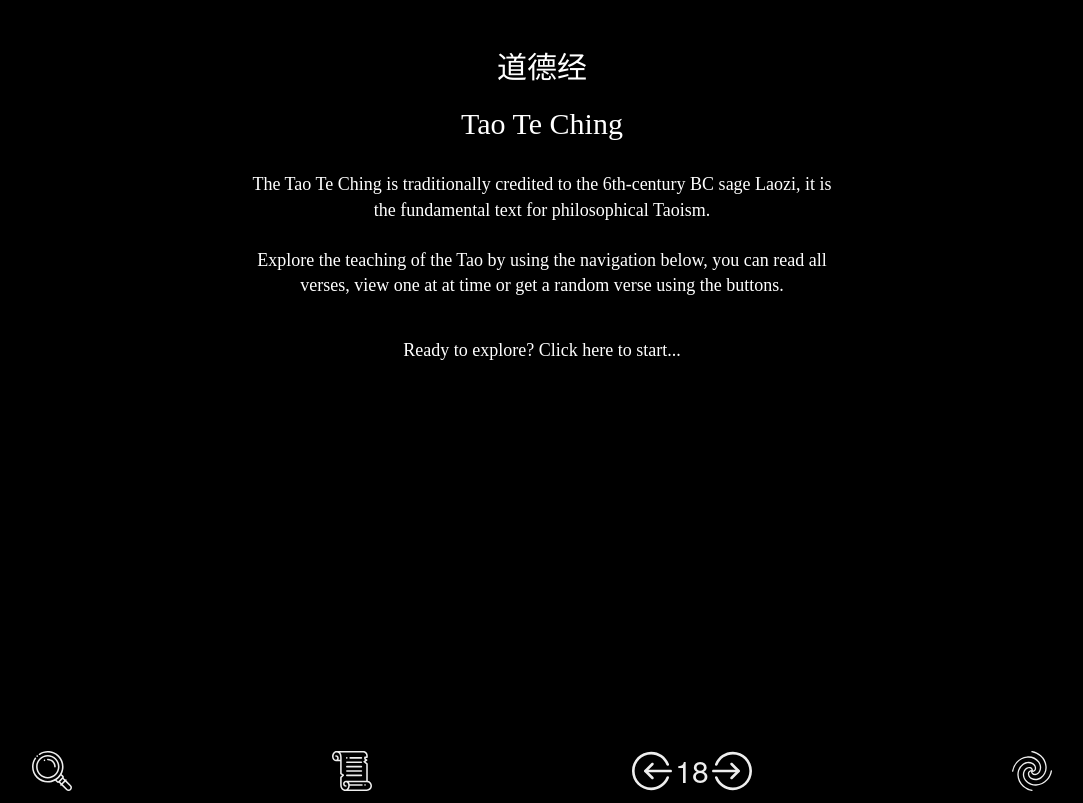
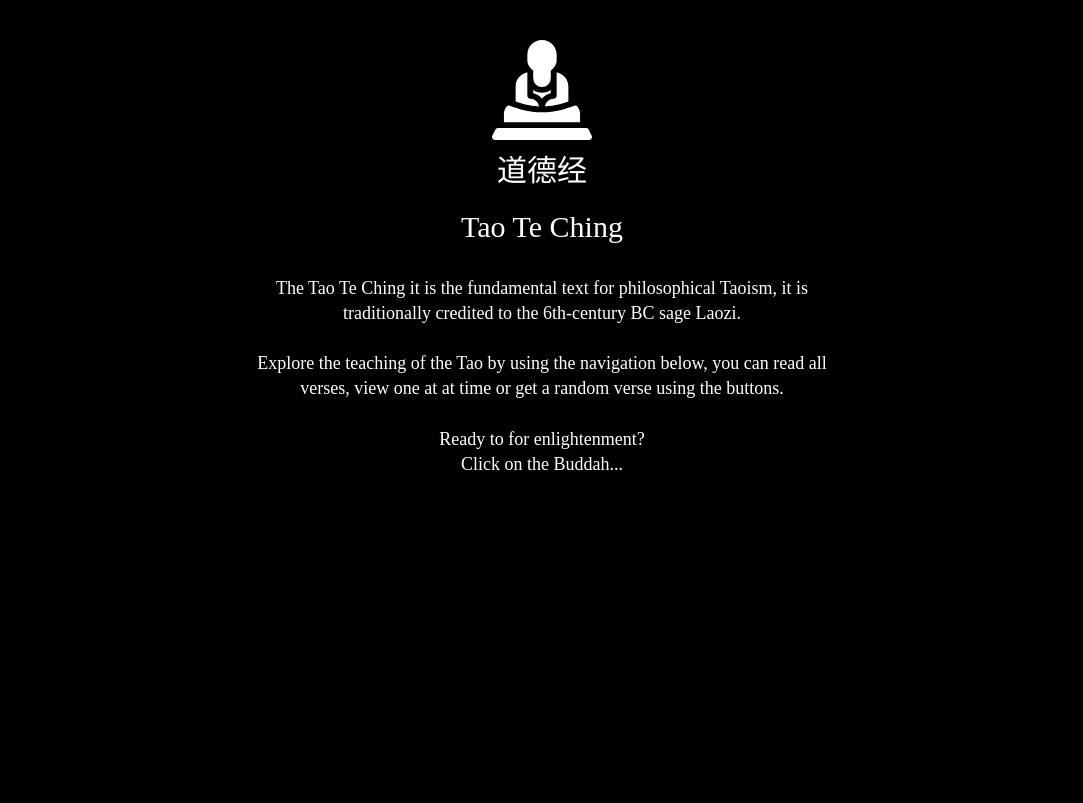
Before and after one commit to djmisha/learnzen.org, a React (Create React App) app: page / in a window 1280 px wide. Shown: the whole page, without its empty margins (98-1181 px from the left). Built offline with nearby package versions, Linux system fonts and the light colour scheme; a web font is replaced by a local one.

Commit message:
Welcome scene, buddah, better icons

```diff
--- a/src/css/App.css
+++ b/src/css/App.css
@@ -84,8 +84,14 @@ header.spin-more .logo svg {
 	transform: rotate(-180deg);
 }
 
+
+.buddah svg {
+	fill: #fff;
+	width: 100px;
+}
+
 .the-info-icon {
-	position: fixed;
+	position: absolute;
 	right: 15px;
 	top: 10px;
 }
@@ -143,7 +149,7 @@ ul.all-poems {
 
 .all-poems > li {
 	max-width: 400px;
-	padding: 80px 0px 40px 0px;
+	padding: 80px 0px 60px 0px;
 	font-family: 'Source Serif Pro', serif;
 	font-size: 18px;
 	position: relative;
@@ -192,7 +198,7 @@ form {
 	align-items: center;
 	color: #eee;
 	line-height: 0;
-	z-index: 799;
+	z-index: 1;
 }
 
 form label {
@@ -245,7 +251,8 @@ form label {
 	display: flex;
 	align-items: center;
 	justify-content: space-between;
-	width: 120px;
+	width: 160px;
+	/*border: 1px solid white;*/
 }
 
 .nav-icon svg {
--- /dev/null
+++ b/src/images/icon-buddah.js
@@ -0,0 +1,11 @@
+import React from 'react';
+
+class IconBuddah extends React.Component {
+  render() {
+    return (
+    	<svg xmlns="http://www.w3.org/2000/svg" viewBox="0 0 511.999 511.999"><path d="M256 .02c-42.3 0-74.994 34.5-74.994 74.994v30.997c0 21.597 17.1 39.598 29.997 51.295l.6.6-.6.3v37.797a44.996 44.996 0 1 0 89.992 0v-37.797l-.6-.3.6-.6c12.9-11.698 29.997-29.697 29.997-51.295V75.015C330.993 34.178 298.074.02 256 .02zM211.003 256v16.5C229.3 276.1 245.2 286.597 256 300.997c10.8-14.4 26.698-24.9 44.996-28.498V256c-25.2 18.898-64.793 18.898-89.992 0zm-15 44.996c-8.4 0-15-6.6-15-15v-120.3C140.62 176.85 121 206.6 121 239.2v75.992c30 10.002 64.85 22.4 119.388 24.693-2.995-21.97-21.588-38.9-44.394-38.9zm134.99-135.29v120.3c0 8.398-6.598 15-15 15-22.806 0-41.4 16.92-44.394 38.9 54.526-2.292 89.384-14.7 119.388-24.693V239.2c0-32.097-19.914-63.102-59.995-73.494zM510.396 490.27l-15-30.997c-2.54-5.08-7.733-8.3-13.415-8.3H30.017a15 15 0 0 0-13.415 8.29l-15 30.997c-5 9.967 2.3 21.707 13.417 21.707h481.96c11.106 0 18.416-11.74 13.416-21.707zm-59.413-111.85c0-14.312-5.1-27.5-14.008-38.028-3.72-4.395-10.086-5.56-15.548-3.74-46.144 15.384-92.182 33.55-165.427 33.55-72.835 0-118.413-17.876-165.427-33.55-5.462-1.822-11.828-.656-15.548 3.74-8.918 10.54-14.008 23.716-14.008 38.028v42.564h389.967l-.001-42.564z"/></svg>
+    )
+  }
+}
+
+export default IconBuddah;
--- a/src/images/icon-next.js
+++ b/src/images/icon-next.js
@@ -3,7 +3,7 @@ import React from 'react';
 class NavIconNext extends React.Component {
   render() {
     return (
-    	<svg height="490pt" viewBox="0 -10 490.66667 490" width="490pt" xmlns="http://www.w3.org/2000/svg"><path d="m325.332031 251h-309.332031c-8.832031 0-16-7.167969-16-16s7.167969-16 16-16h309.332031c8.832031 0 16 7.167969 16 16s-7.167969 16-16 16zm0 0"/><path d="m240 336.332031c-4.097656 0-8.191406-1.554687-11.308594-4.691406-6.25-6.25-6.25-16.382813 0-22.636719l74.027344-74.023437-74.027344-74.027344c-6.25-6.25-6.25-16.386719 0-22.636719 6.253906-6.25 16.386719-6.25 22.636719 0l85.332031 85.335938c6.25 6.25 6.25 16.382812 0 22.632812l-85.332031 85.332032c-3.136719 3.160156-7.230469 4.714843-11.328125 4.714843zm0 0"/><path d="m256 469.667969c-97.089844 0-182.804688-58.410157-218.410156-148.824219-3.242188-8.191406.808594-17.492188 9.023437-20.734375 8.191407-3.199219 17.515625.789063 20.757813 9.046875 30.742187 78.058594 104.789062 128.511719 188.628906 128.511719 111.742188 0 202.667969-90.925781 202.667969-202.667969s-90.925781-202.667969-202.667969-202.667969c-83.839844 0-157.886719 50.453125-188.628906 128.511719-3.265625 8.257812-12.566406 12.246094-20.757813 9.046875-8.214843-3.242187-12.265625-12.542969-9.023437-20.734375 35.605468-90.414062 121.320312-148.824219 218.410156-148.824219 129.386719 0 234.667969 105.28125 234.667969 234.667969s-105.28125 234.667969-234.667969 234.667969zm0 0"/></svg>
+    	<svg id="Capa_1" enable-background="new 0 0 512 512" height="512" viewBox="0 0 512 512" width="512" xmlns="http://www.w3.org/2000/svg"><g><g><path d="m502.111 235.502-179.533-141.761c-7.75-6.119-18.074-7.252-26.939-2.957-9.011 4.366-14.608 13.354-14.608 23.454v65.372h-271.031c-5.523 0-10 4.478-10 10v132.779c0 5.522 4.477 10 10 10h271.03v65.372c0 10.102 5.598 19.089 14.608 23.454 3.566 1.728 7.367 2.578 11.143 2.578 5.61-.001 11.163-1.877 15.796-5.535l179.534-141.763c6.285-4.962 9.889-12.433 9.889-20.496s-3.605-15.534-9.889-20.497zm-12.395 25.297-179.533 141.763c-2.375 1.874-4.668 1.215-5.823.655-1.001-.485-3.329-1.987-3.329-5.456v-44.319l40.585-30.561c4.412-3.322 5.295-9.592 1.973-14.004-3.322-4.411-9.591-5.294-14.004-1.973l-28.555 21.502v-6.018c0-5.522-4.477-10-10-10h-271.03v-112.778h271.03c5.523 0 10-4.478 10-10v-75.372c0-3.469 2.328-4.971 3.329-5.456 1.156-.561 3.45-1.221 5.824.656l137.479 108.556-45.859 34.532c-4.412 3.322-5.295 9.592-1.973 14.004 1.965 2.609 4.962 3.985 7.996 3.985 2.094 0 4.206-.656 6.007-2.013l50.058-37.694 25.825 20.391c1.451 1.146 2.284 2.896 2.284 4.8 0 1.905-.833 3.655-2.284 4.8z"/><g><g><g><g><path d="m372.02 297.469c-4.171 0-8.016-2.695-9.415-6.631-1.379-3.879-.204-8.327 2.946-10.991 3.284-2.777 8.09-3.121 11.745-.863 3.497 2.16 5.336 6.417 4.523 10.445-.931 4.617-5.085 8.04-9.799 8.04z"/></g></g></g></g></g></g></svg>
     )
   }
 }
--- a/src/images/icon-prev.js
+++ b/src/images/icon-prev.js
@@ -3,7 +3,7 @@ import React from 'react';
 class NavIconPrev extends React.Component {
   render() {
     return (
-    	<svg height="490pt" viewBox="0 -10 490.66667 490" width="490pt" xmlns="http://www.w3.org/2000/svg"><path d="m474.667969 251h-309.335938c-8.832031 0-16-7.167969-16-16s7.167969-16 16-16h309.335938c8.832031 0 16 7.167969 16 16s-7.167969 16-16 16zm0 0"/><path d="m250.667969 336.332031c-4.097657 0-8.191407-1.554687-11.308594-4.691406l-85.332031-85.332031c-6.25-6.253906-6.25-16.386719 0-22.636719l85.332031-85.332031c6.25-6.25 16.382813-6.25 22.636719 0 6.25 6.25 6.25 16.382812 0 22.632812l-74.027344 74.027344 74.027344 74.027344c6.25 6.25 6.25 16.382812 0 22.632812-3.136719 3.117188-7.234375 4.671875-11.328125 4.671875zm0 0"/><path d="m234.667969 469.667969c-129.386719 0-234.667969-105.28125-234.667969-234.667969s105.28125-234.667969 234.667969-234.667969c97.085937 0 182.804687 58.410157 218.410156 148.824219 3.242187 8.210938-.8125 17.492188-9.023437 20.753906-8.214844 3.203125-17.496094-.789062-20.757813-9.042968-30.742187-78.082032-104.789063-128.535157-188.628906-128.535157-111.746094 0-202.667969 90.925781-202.667969 202.667969s90.921875 202.667969 202.667969 202.667969c83.839843 0 157.886719-50.453125 188.628906-128.511719 3.242187-8.257812 12.523437-12.246094 20.757813-9.046875 8.210937 3.242187 12.265624 12.542969 9.023437 20.757813-35.605469 90.390624-121.324219 148.800781-218.410156 148.800781zm0 0"/></svg>
+		<svg xmlns="http://www.w3.org/2000/svg" width="24" height="24" viewBox="0 0 24 24"><path d="M0 0h24v24H0z" fill="none"/><path d="M20 11H7.83l5.59-5.59L12 4l-8 8 8 8 1.41-1.41L7.83 13H20v-2z"/></svg>
     )
   }
 }
--- a/src/poems.js
+++ b/src/poems.js
@@ -2,7 +2,7 @@ import React from 'react';
 import data from './poemData.json';
 
 import Logo from './logo.js'
-import WelcomeScene from './appinfo.js'
+import WelcomeScene from './welcome.js'
 
 
 import NavIconSeach from './images/icon-search.js'
@@ -210,15 +210,19 @@ class FileteredPoemsTable extends React.Component {
 
   handleRandomPoemChange(visiblePoem) {
     const randNumber = Math.floor(Math.random() * dataArray.length) + 1;
+    const changelogo = this.state.logoSpinClass === 'spin' ? 'spin-more' : 'spin';
     this.setState({
       visiblePoem: randNumber,
       filterText: '',
+      logoSpinClass: changelogo
     });
   }
 
+
+
   handleShowAllPoemChange() {
     this.setState({
-      visiblePoem: 'all'
+      visiblePoem: 'all',
     })
   }
 
--- /dev/null
+++ b/src/welcome.js
@@ -0,0 +1,43 @@
+import React from 'react';
+import IconInfo from './images/icon-info.js'
+import IconBuddah from './images/icon-buddah.js'
+
+class WelcomeScene extends React.Component {
+  constructor(props) {
+    super(props);
+    this.state = {
+      infoClass: 'the-info-icon info-change',
+      overlayClass: 'info-overlay info-visible',
+    };
+    this.handleinfoChange = this.handleinfoChange.bind(this);
+  }
+  handleinfoChange() {
+    const changeinfo = this.state.infoClass === 'the-info-icon info-change' ? 'the-info-icon info-normal' : 'the-info-icon info-change';
+    const changeOverlay = this.state.overlayClass === 'info-overlay info-visible' ? 'info-overlay info-hidden' : 'info-overlay info-visible';
+    this.setState({
+      infoClass: changeinfo,
+      overlayClass: changeOverlay,
+    })
+  }
+  render() {
+    return (
+      <div className={this.state.infoClass}>
+        <div className="info" onClick={this.handleinfoChange}><IconInfo /></div>
+        <div className={this.state.overlayClass}>
+        <div onClick={this.handleinfoChange} className="buddah"><IconBuddah  /></div>
+        <span>道德经</span>
+        <span>Tao Te Ching</span>
+        <p>The Tao Te Ching it is the fundamental text for philosophical Taoism, it is traditionally credited to the 6th-century BC sage Laozi.
+        <br />
+        <br />
+        Explore the teaching of the Tao by using the navigation below, you can read all verses, view one at at time or get a random verse using the buttons.
+        <br />
+        <br />
+        Ready to for enlightenment?<br /> Click on the Buddah...</p>
+        </div>
+      </div>
+    )
+  }
+}
+
+export default WelcomeScene;
```
